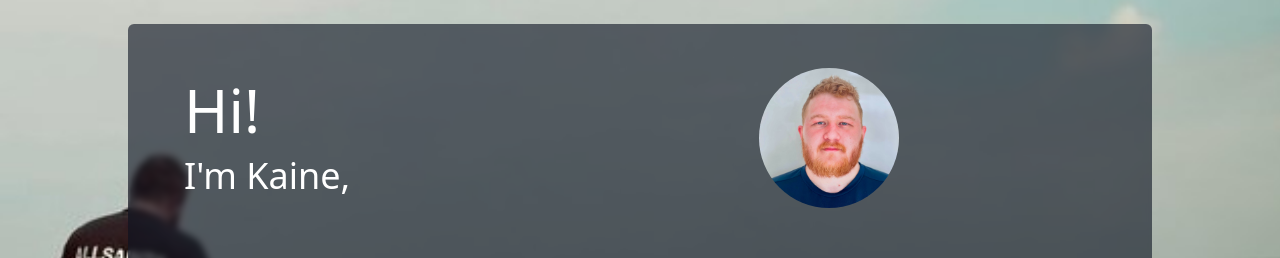
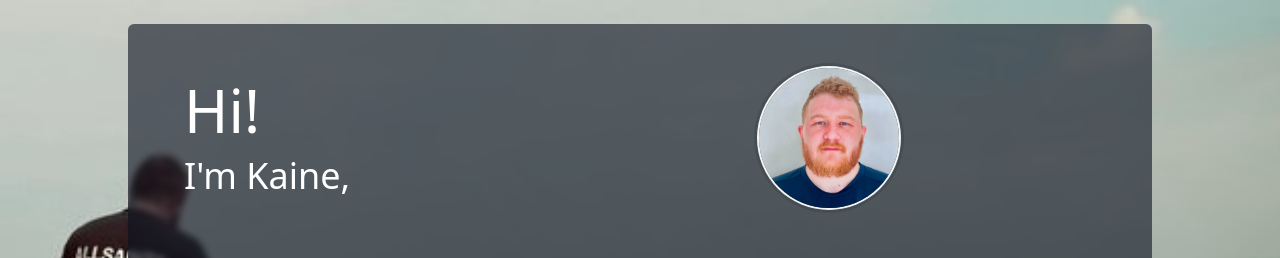
Before and after one commit to KaineBinch/KaineBinch.github.io, a React (Vite) app: page /#/ in a window 1280 px wide. Shown: the part 164-422 px from the top of the page. Built offline with nearby package versions, Linux system fonts and the light colour scheme.

Commit message:
feat: added ring to avatar

```diff
--- a/src/components/myFace.jsx
+++ b/src/components/myFace.jsx
@@ -3,7 +3,7 @@ import headImage from "../assets/kaineHead.jpg";
 const MyFace = ({ size = 140 }) => {
   return (
     <div className="avatar">
-      <div className="rounded-full" style={{ width: size }}>
+      <div className="rounded-full ring ring-neutral ring-offset-neutral-100 ring-offset-2 ring-opacity-20" style={{ width: size }}>
         <img src={headImage} />
       </div>
     </div>
```
